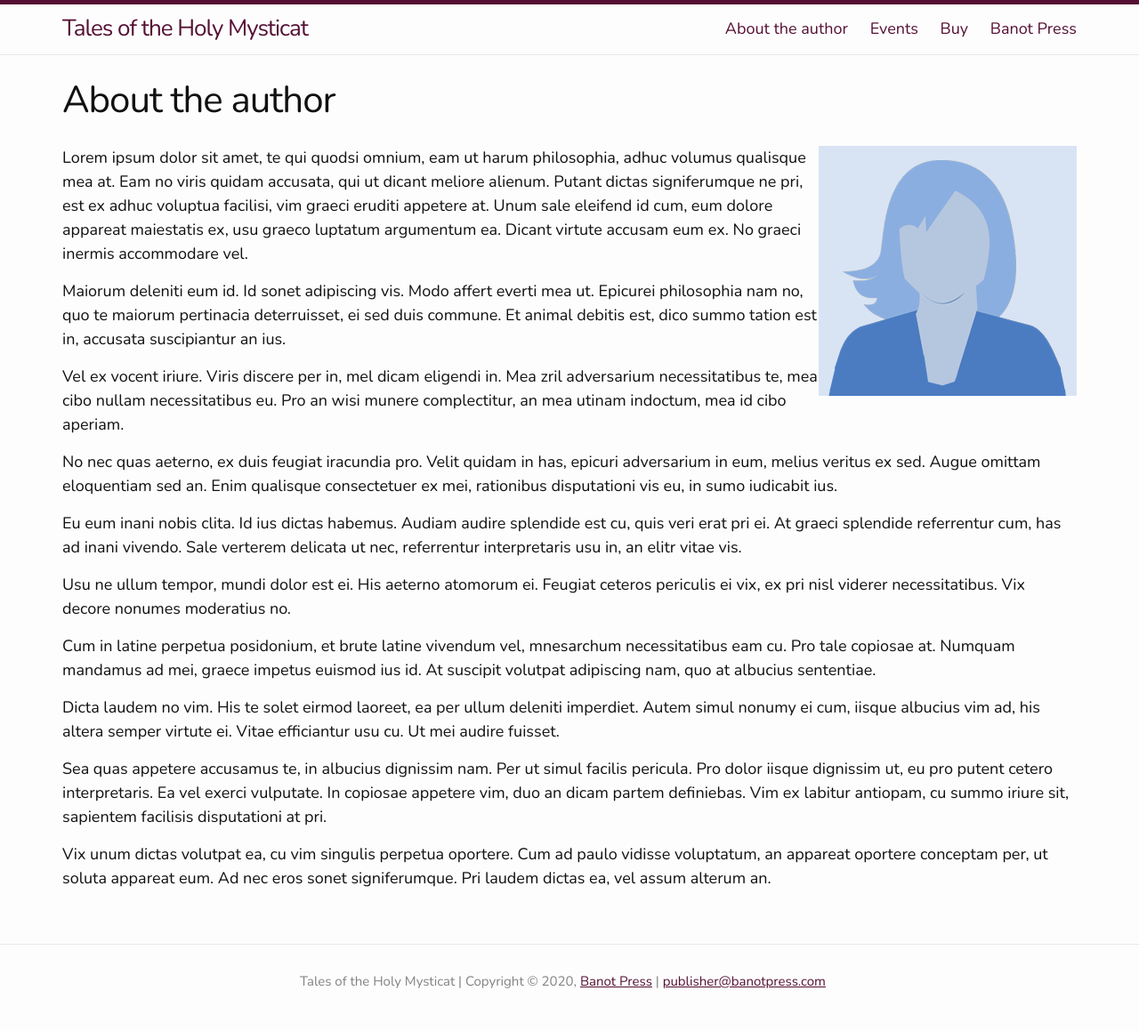
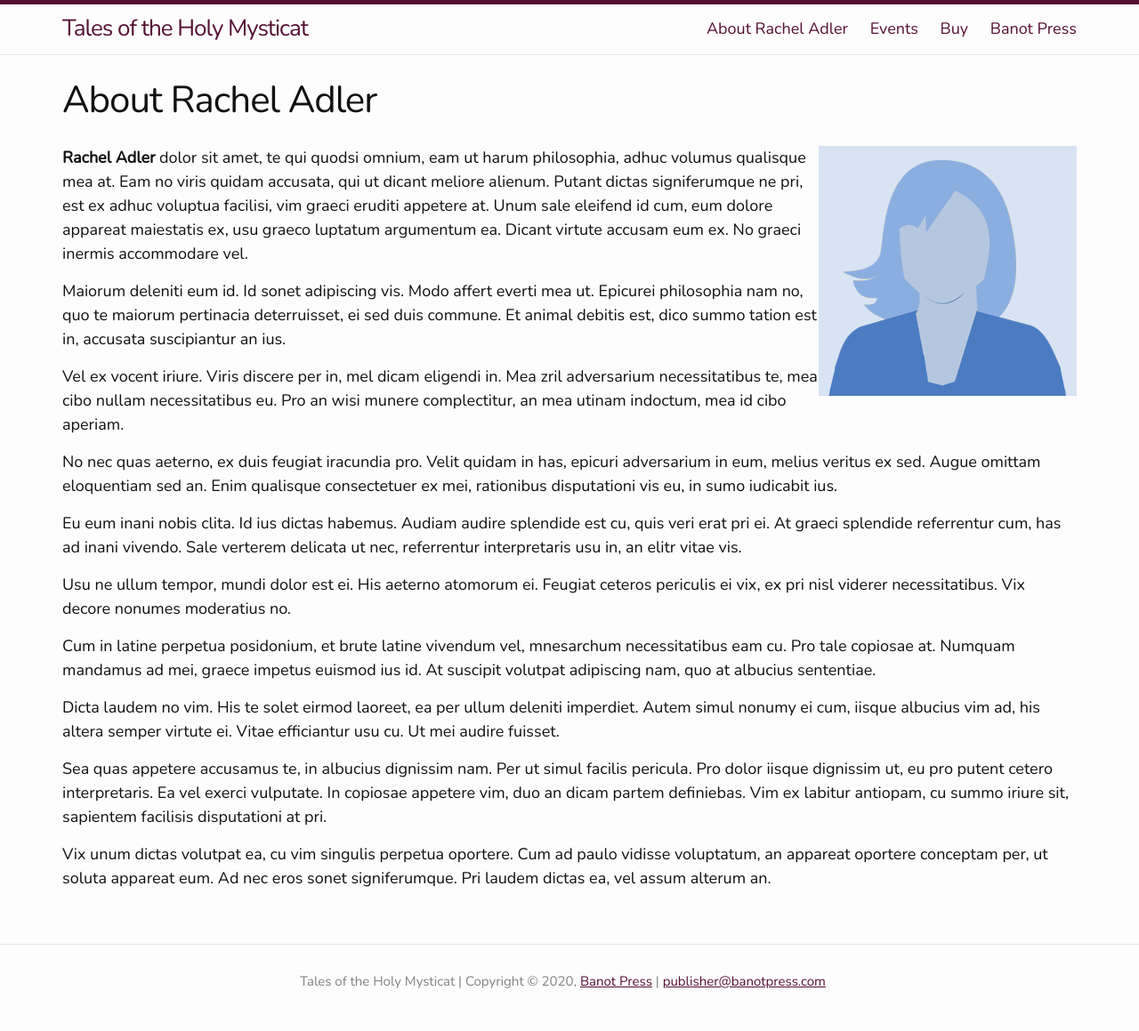
Before and after one commit to markfullmer/holymysticat, a Jekyll site: the page built from about.md, in a window 1280 px wide. Shown: the whole page at 89% size. Built offline with Jekyll 4.4.1, drawn with Linux system fonts in a browser that asks for light colours.

Commit message:
Add author name

```diff
--- a/_includes/header.html
+++ b/_includes/header.html
@@ -18,7 +18,7 @@
         </label>
 
         <div class="trigger">
-          <a class="page-link" href="/about/">About the author</a>
+          <a class="page-link" href="/about/">About Rachel Adler</a>
           <a class="page-link" href="/events/">Events</a>
           <a class="page-link" href="/buy/">Buy</a>
           <a class="page-link" href="http://banotpress.com/">Banot Press</a>
--- a/about.md
+++ b/about.md
@@ -1,12 +1,12 @@
 ---
 layout: page
-title: About the author
+title: About Rachel Adler
 permalink: /about/
 order: 1
 ---
 
 <div class="author-headshot"><img class="author-headshot" alt="Headshot of the author" src="/assets/images/headshot-placeholder-woman.png" /></div>
-Lorem ipsum dolor sit amet, te qui quodsi omnium, eam ut harum philosophia, adhuc volumus qualisque mea at. Eam no viris quidam accusata, qui ut dicant meliore alienum. Putant dictas signiferumque ne pri, est ex adhuc voluptua facilisi, vim graeci eruditi appetere at. Unum sale eleifend id cum, eum dolore appareat maiestatis ex, usu graeco luptatum argumentum ea. Dicant virtute accusam eum ex. No graeci inermis accommodare vel.
+<strong>Rachel Adler</strong> dolor sit amet, te qui quodsi omnium, eam ut harum philosophia, adhuc volumus qualisque mea at. Eam no viris quidam accusata, qui ut dicant meliore alienum. Putant dictas signiferumque ne pri, est ex adhuc voluptua facilisi, vim graeci eruditi appetere at. Unum sale eleifend id cum, eum dolore appareat maiestatis ex, usu graeco luptatum argumentum ea. Dicant virtute accusam eum ex. No graeci inermis accommodare vel.
 
 Maiorum deleniti eum id. Id sonet adipiscing vis. Modo affert everti mea ut. Epicurei philosophia nam no, quo te maiorum pertinacia deterruisset, ei sed duis commune. Et animal debitis est, dico summo tation est in, accusata suscipiantur an ius.
 
```
